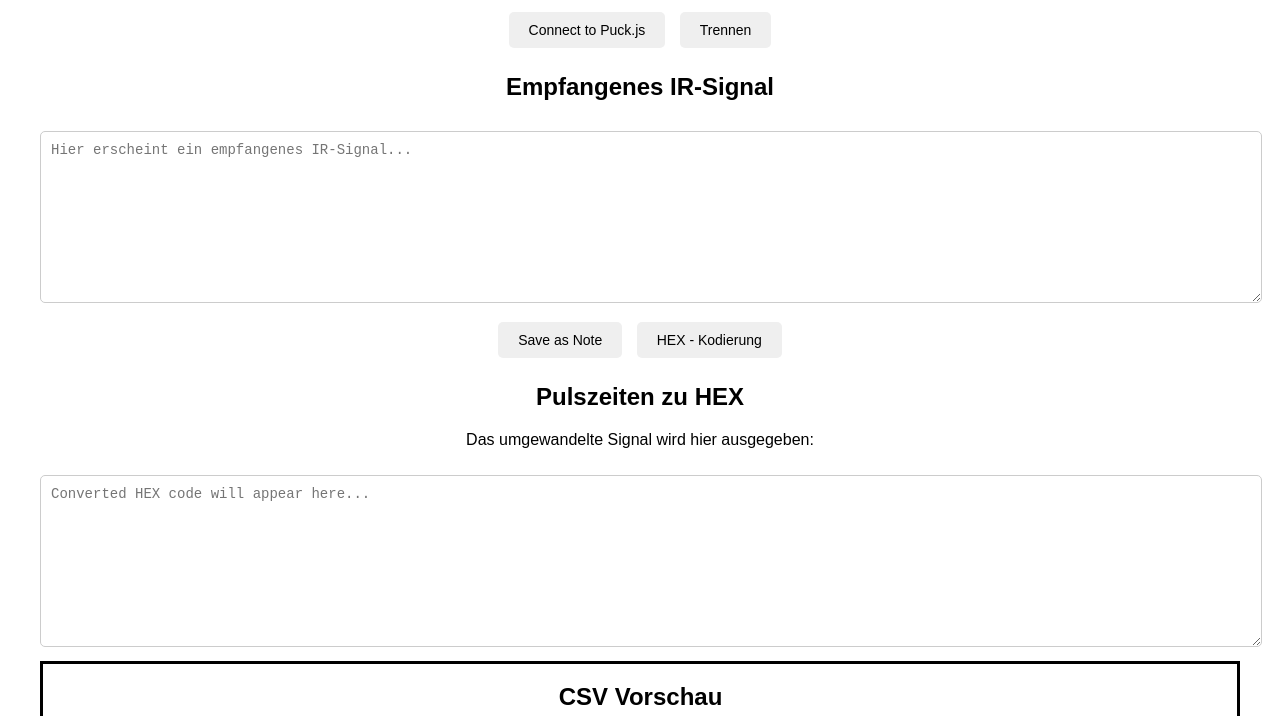
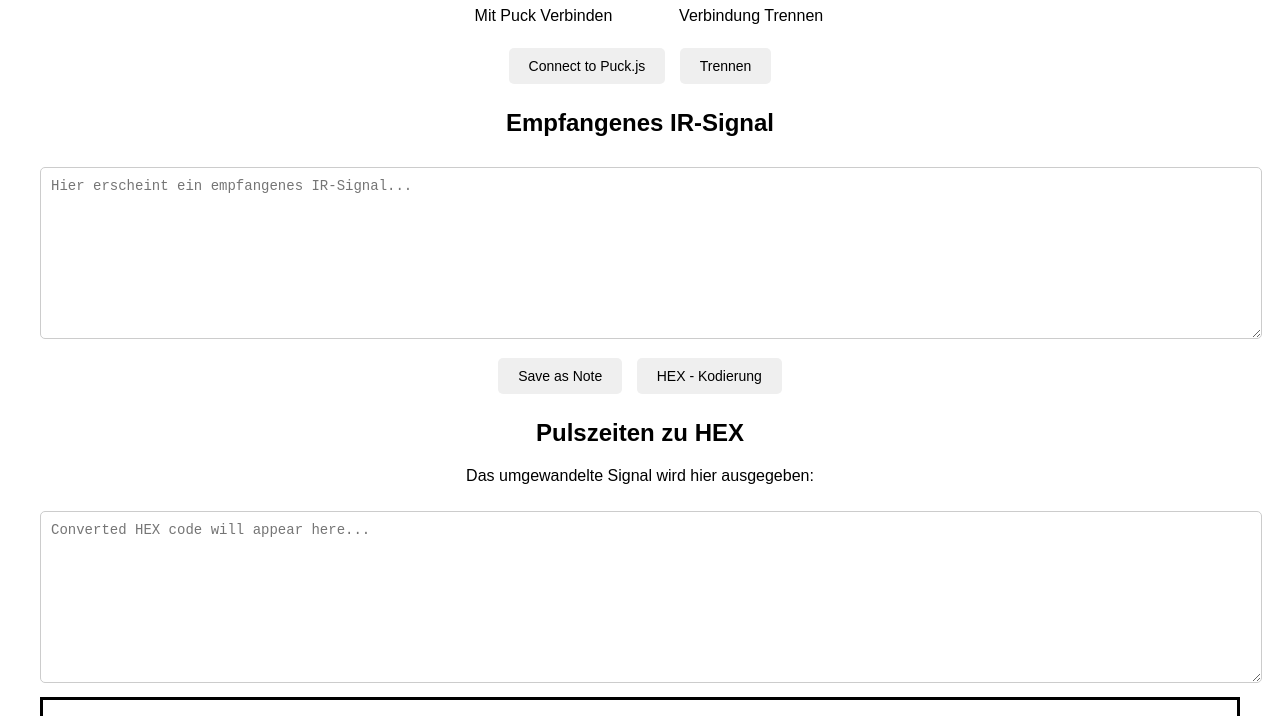
Before and after one commit to JMwert00/PuckTest, a plain HTML site: page index.html in a window 1280 px wide. Shown: the part 113-829 px from the top of the page. Drawn offline with Linux system fonts and the light colour scheme.

Commit message:
Update index.html

```diff
--- a/index.html
+++ b/index.html
@@ -16,7 +16,9 @@
   <header>
     <h1>Infrarot Fernbedienung</h1>
   </header>
-
+  <p1> &nbsp &nbsp Mit Puck Verbinden &nbsp &nbsp &nbsp &nbsp &nbsp &nbsp &nbsp Verbindung Trennen</p1>
+  <br>
+  <p1>&nbsp &nbsp &nbsp &nbsp &nbsp &nbsp &nbsp &nbsp</p1>
   <!-- Bluetooth Connection Section -->
   <section id="connection">
     <button id="connect">Connect to Puck.js</button>
```
